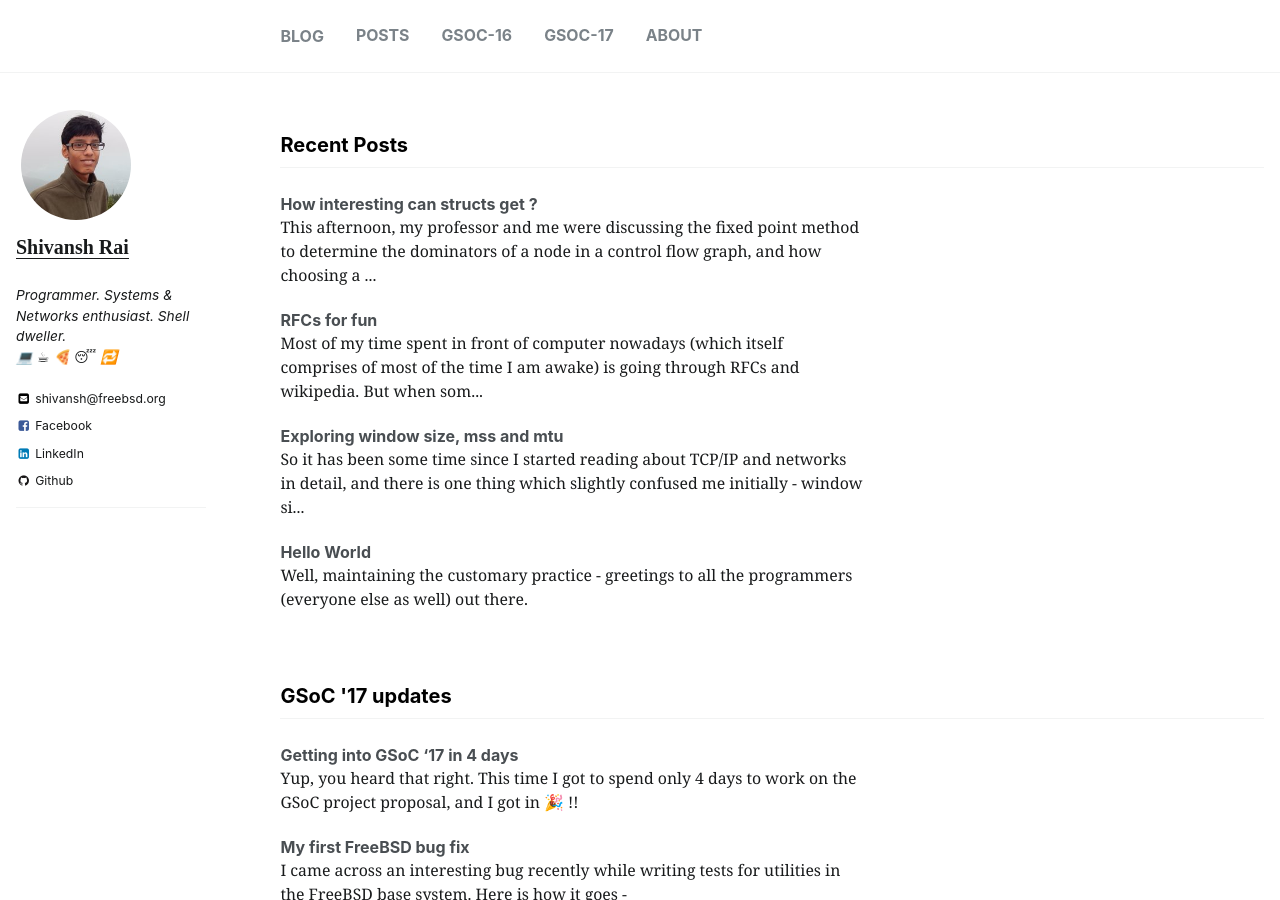
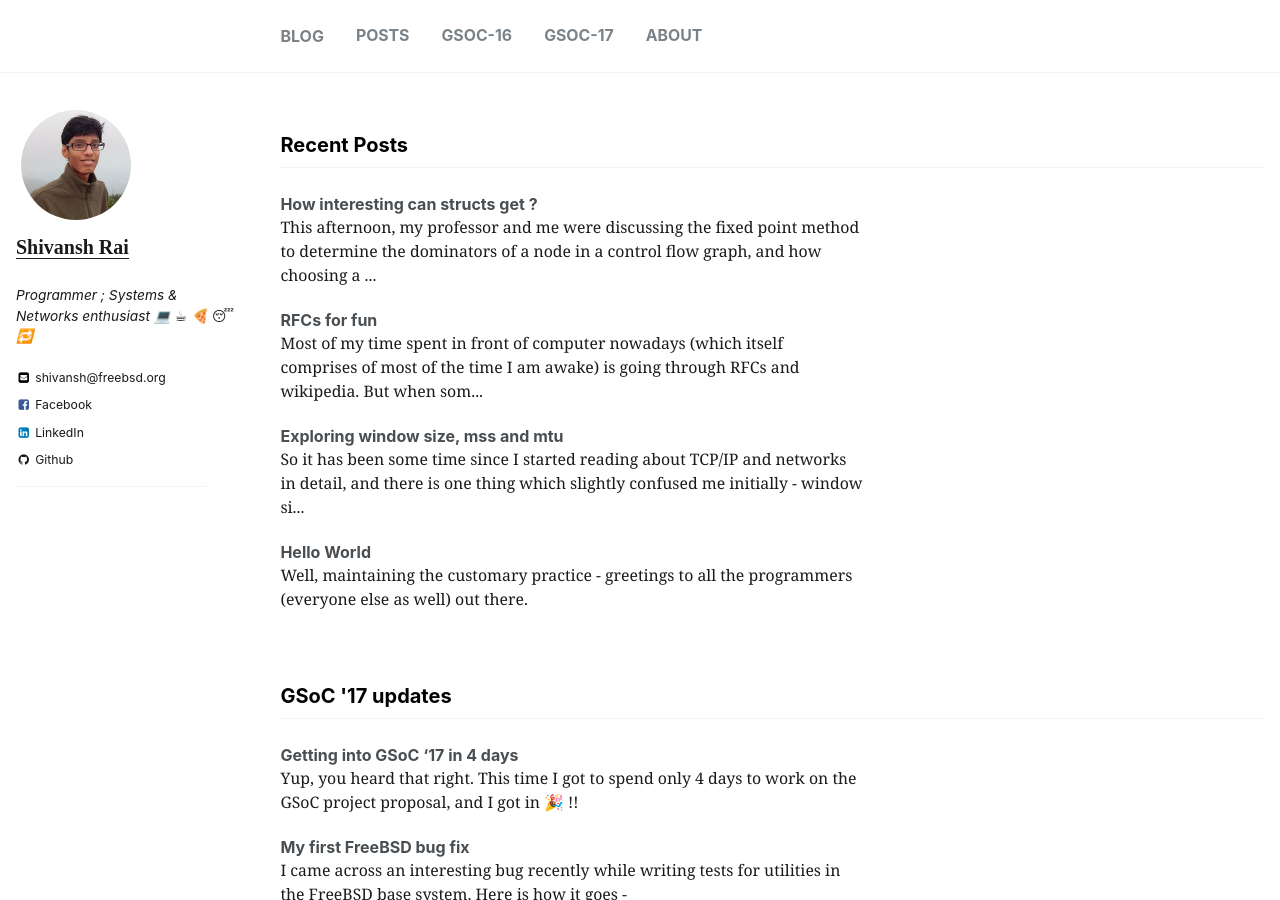
Before and after one commit to shivansh/shivansh.github.io, a Jekyll site: the page built from index.html, in a window 1280 px wide and 900 px high. Built offline with Jekyll 4.4.1, drawn with Linux system fonts in a browser that asks for light colours; emoji names are drawn with the system emoji font; the list of posts is cut into pages by our own code.

```diff
--- a/Gemfile
+++ b/Gemfile
@@ -1,5 +1,4 @@
 source "https://rubygems.org"
 
-gem "github-pages"
-# gem "jekyll-archives"
+gem 'github-pages', group: :jekyll_plugins
 gem "wdm", "~> 0.1.0" if Gem.win_platform?
--- a/_config.yml
+++ b/_config.yml
@@ -63,7 +63,7 @@ google_ad_slot           :
 author:
   name             : "Shivansh Rai"
   avatar           : "profile.jpg"
-  bio              : " Programmer. Systems & Networks enthusiast. Shell dweller.<br> :computer: :coffee: :pizza: :sleeping: :repeat:"
+  bio              : " Programmer ; Systems & Networks enthusiast :computer: :coffee: :pizza: :sleeping: :repeat:"
   location         :
   email            : shivansh@freebsd.org
   uri              :
```
